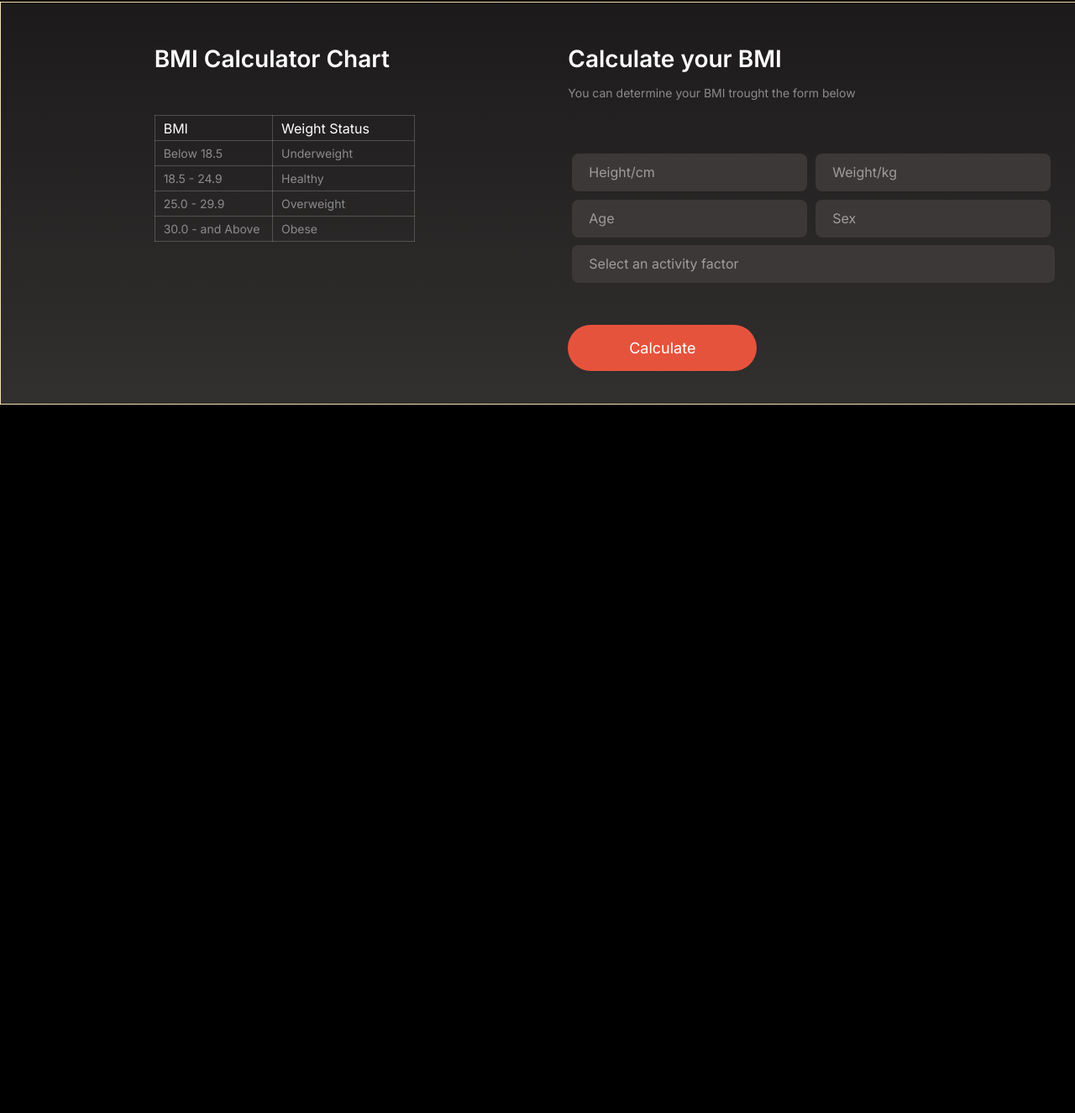
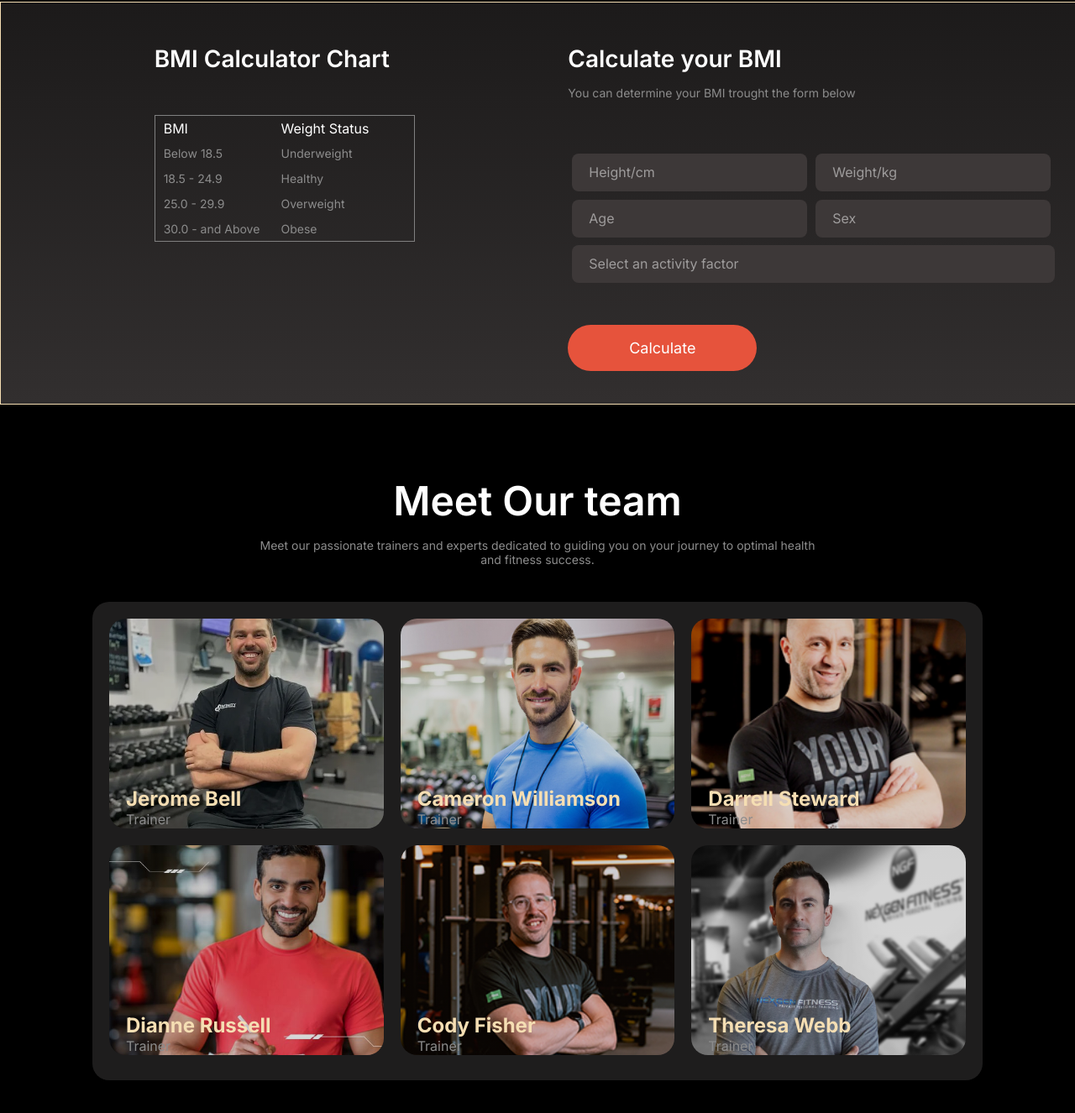
Before and after one commit to sanjoynath-coder/B10A2-versatile-ui, a plain HTML site: page index.html in a window 1280 px wide. Shown: the part 2082-3408 px from the top of the page at 84% size. Before the commit the page ends 2564 px from the top, so only its background shows below. Drawn offline with Linux system fonts and the light colour scheme; a web font is replaced by a local one.

Commit message:
added the meet our team section

```diff
--- a/index.html
+++ b/index.html
@@ -165,6 +165,41 @@
             </div>
         </form>
         </section>
+        <!-- Meet our team section -->
+         <section class="meet-team-container">
+            <div class="meet-team-text-container">
+                <h2 class="meet-team-title">Meet Our team</h2>
+                <p class="meet-team-deacription description-color">Meet our passionate trainers and experts dedicated to guiding you on your journey to optimal health and fitness success.</p>
+            </div>
+            <div class="meet-team-image-container">
+                <div class="meet-team-card-container">
+                    <div class="team-img1">
+                        <h2 class="trainer-name">Jerome Bell</h2>
+                        <p class="triainer-description description-color">Trainer</p>
+                    </div>
+                    <div class="team-img2">
+                        <h2 class="trainer-name">Cameron Williamson</h2>
+                        <p class="triainer-description description-color">Trainer</p>
+                    </div>
+                    <div class="team-img3">
+                        <h2 class="trainer-name">Darrell Steward</h2>
+                        <p class="triainer-description description-color">Trainer</p>
+                    </div>
+                    <div class="team-img4">
+                        <h2 class="trainer-name">Dianne Russell</h2>
+                        <p class="triainer-description description-color">Trainer</p>
+                    </div>
+                    <div class="team-img5">
+                        <h2 class="trainer-name">Cody Fisher</h2>
+                        <p class="triainer-description description-color">Trainer</p>
+                    </div>
+                    <div class="team-img6">
+                        <h2 class="trainer-name">Theresa Webb</h2>
+                        <p class="triainer-description description-color">Trainer</p>
+                    </div>
+                </div>
+            </div>
+         </section>
     </main>
     <footer>
 
--- a/styles/styles.css
+++ b/styles/styles.css
@@ -444,7 +444,7 @@ th , td{
     width:310px;
     height: 30px;
     font-size: 0.875rem;
-border:1px solid #ffffff33;
+/* border:1px solid #ffffff33; */
 }
 td{
 padding-left: 10px;
@@ -515,6 +515,106 @@ form{
     margin-top: 50px;
 
 }
+
+/* meet our team section start here */
+.meet-team-container{
+width:1060px;
+height:780px;
+/* border:1px solid red; */
+margin:0 auto;
+margin-top:85px;
+text-align: center;
+}
+.meet-team-text-container{
+width: 670px;
+height: 120px;
+text-align: center;
+/* border:1px solid ghostwhite; */
+margin:0 auto;
+margin-bottom: 30px;
+}
+.meet-team-title{
+font-size: 3rem;
+font-weight: 600;
+margin:0;
+}
+.meet-team-deacription{
+font-size: 0.875rem;
+font-weight: 400;
+margin:0;
+margin-top: 15px;
+}
+.meet-team-image-container{
+    width: 1060px;
+    height: 570px;
+    /* border:1px solid rebeccapurple; */
+    background: #1e1d1d;
+    border-radius: 20px;
+}
+.meet-team-card-container{
+    display:grid;
+    grid-template-columns: repeat(3, 1fr);
+    gap:20px;
+    padding:20px;
+    border-radius: 20px;
+}
+.team-img1{
+    height: 250px;
+    background: linear-gradient(rgba(0, 0, 0, 0.178) , rgba(0, 0, 0, 0.145)), url(../images/trainer1.png);
+    background-position: center;
+    background-repeat: no-repeat;
+    background-size: cover;
+    border-radius: 20px;
+}
+.team-img2{
+    height: 250px;
+    background: linear-gradient(rgba(0, 0, 0, 0.178) , rgba(0, 0, 0, 0.145)), url(../images/trainer2.png);
+    background-position: center;
+    background-repeat: no-repeat;
+    background-size: cover;
+    border-radius: 20px;
+}
+.team-img3{
+    height: 250px;
+    background: linear-gradient(rgba(0, 0, 0, 0.178) , rgba(0, 0, 0, 0.145)), url(../images/trainer3.png);
+    background-position: center;
+    background-repeat: no-repeat;
+    background-size: cover;
+    border-radius: 20px;
+}
+.team-img4{
+    height: 250px;
+    background: linear-gradient(rgba(0, 0, 0, 0.178) , rgba(0, 0, 0, 0.145)), url(../images/trainer4.png);
+    background-position: center;
+    background-repeat: no-repeat;
+    background-size: cover;
+    border-radius: 20px;
+}
+.team-img5{
+    height: 250px;
+    background: linear-gradient(rgba(0, 0, 0, 0.178) , rgba(0, 0, 0, 0.145)), url(../images/trainer5.png);
+    background-position: center;
+    background-repeat: no-repeat;
+    background-size: cover;
+    border-radius: 20px;
+}
+.team-img6{
+    height: 250px;
+    background: linear-gradient(rgba(0, 0, 0, 0.178) , rgba(0, 0, 0, 0.145)), url(../images/trainer6.png);
+    background-position: center;
+    background-repeat: no-repeat;
+    background-size: cover;
+    border-radius: 20px;
+}.trainer-name{
+    color:wheat;
+    margin:200px 0 0 20px;
+    text-align: left;
+}
+.triainer-description{
+    text-align: left;
+    margin-left:20px;
+
+}
 /* Responsive media query  start here */
 
 /*molibe devices style */
```
